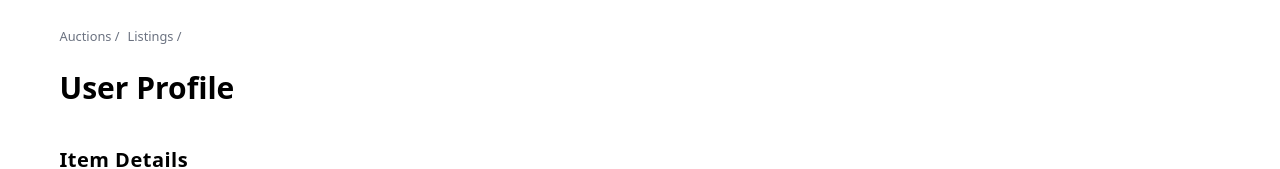
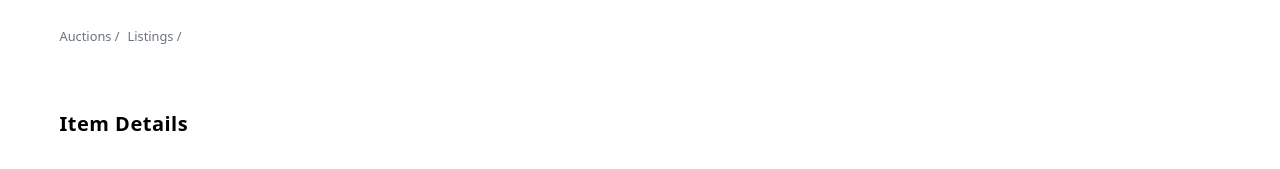
Before and after one commit to KrystianGH2/semester-project-2Y, a React (Vite) app: page /listings/1 in a window 1280 px wide. Shown: the part 205-374 px from the top of the page. Built offline with nearby package versions, Linux system fonts and the light colour scheme; no server answers.

Commit message:
Removed console.log and "User Profile" h1

```diff
--- a/src/components/Listings/Listings.jsx
+++ b/src/components/Listings/Listings.jsx
@@ -6,7 +6,6 @@ import Skeleton from "../skeleton";
 
 function Item() {
   const { itemId } = useParams();
-  console.log("itemId:", itemId);
   const url = `https://api.noroff.dev/api/v1/auction/listings/${itemId}?_seller=true&_bids=true`;
   const [userData, setUserData] = useState(null);
   const [bidAmount, setBidAmount] = useState(""); // State to store the bid amount
@@ -126,8 +125,6 @@ function Item() {
           </div>
 
           <div className="flex flex-col">
-            <h1 className="font-bold text-3xl">User Profile</h1>
-
             {userData && (
               <div className="flex flex-row object-cover border rounded-lg overflow-hidden shadow-lg p-6 ">
                 <div className=" flex w-full  flex-col md:flex-row ">
```
